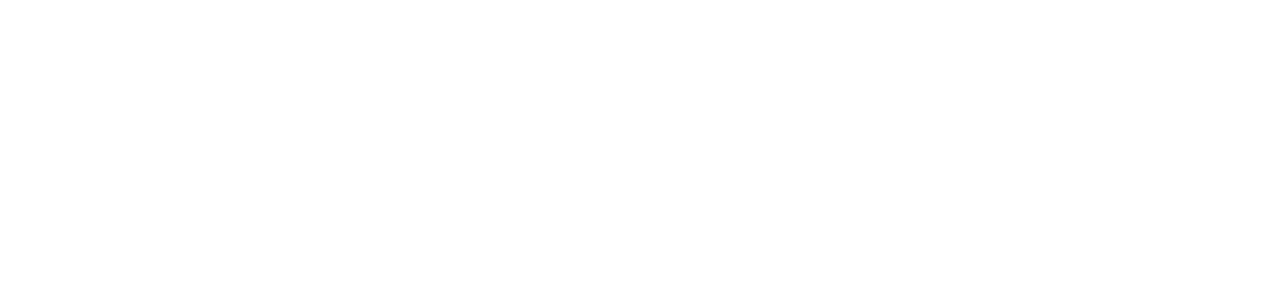
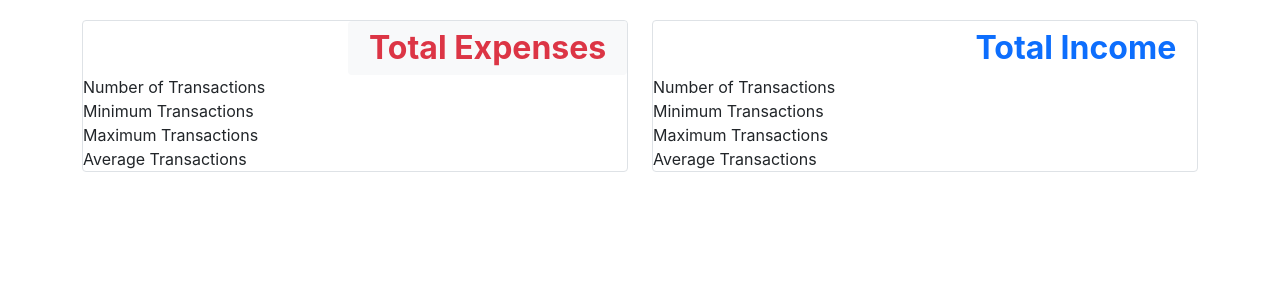
Before and after one commit to Tuhsarshrivastav/Mern-Stack_income-tracker-app, a React (Create React App) app in the folder client/: page /dashboard in a window 1280 px wide. Shown: the top 300 px of the page. Built offline with nearby package versions, Linux system fonts and the light colour scheme; sample sign-in values are in the browser's storage.

Commit message:
added AdminRoute

```diff
--- a/client/src/App.js
+++ b/client/src/App.js
@@ -7,12 +7,17 @@
 import AddExpense from "./screens/expense/AddExpense";
 import Profile from "./screens/users/Profile";
 import PrivateProtectRoute from "./components/Navigation/PrivateProtectRoute";
+import NotAdmin from "./components/NotAdmin";
+import DashboardData from "./screens/users/DashboardData";
+import AdminRoute from "./components/Navigation/Private/AdminRoute";
 
 function App() {
   return (
     <Router>
       <Switch>
         <Route exact path="/" component={Home} />
+        <Route exact path="/not-admin" component={NotAdmin} />
+        <AdminRoute exact path="/dashboard" component={DashboardData} />
         <PrivateProtectRoute exact path="/add-income" component={AddIncome} />
         <PrivateProtectRoute exact path="/add-expense" component={AddExpense} />
         <PrivateProtectRoute exact path="/profile" component={Profile} />
--- /dev/null
+++ b/client/src/components/NotAdmin.js
@@ -0,0 +1,20 @@
+import React from "react";
+import notAdmin from "../img/notadmin.svg";
+const NotAdmin = () => {
+  return (
+    <div
+      style={{
+        display: "flex",
+        justifyContent: "center",
+        alignItems: "center",
+        flexDirection: "column",
+        margin: "20px",
+      }}
+    >
+      <h1 className="text-danger">You are not an admin</h1>
+      <img alt="NotAdmin" className=" img-fluid m-3" src={notAdmin} />
+    </div>
+  );
+};
+
+export default NotAdmin;
--- /dev/null
+++ b/client/src/screens/users/DashboardData.js
@@ -0,0 +1,117 @@
+import React from "react";
+
+const DashboardData = () => {
+  //format date
+  return (
+    <section class="py-6">
+      <div class="container">
+        {/* Grpah */}
+        <div
+          style={{
+            display: "flex",
+            justifyContent: "center",
+            alignItems: "center",
+            marginBottom: "20px",
+          }}
+        >
+          {/* Grpah */}
+          {/* <DataGrap income={totalInc} expenses={totalExp} /> */}
+        </div>
+        {/* Net Profit */}
+        <div style={{ textAlign: "center", margin: "20px" }}>
+          {/* <h2 className="text-success">Net Profit : {formattedNetProfit}</h2> */}
+        </div>
+        <div class="row">
+          <div class="col-12 col-md-6 mb-6">
+            <div class="p-8 border rounded-2">
+              <div class="d-flex mb-6 align-items-start justify-content-between">
+                <span
+                  class="d-inline-flex align-items-center justify-content-center bg-light-light rounded-2"
+                  style={{ width: "40px", height: "40px" }}
+                ></span>
+                {/* Expenses Start */}
+                <span class="badge fs-2 bg-light text-danger">
+                  Total Expenses
+                </span>
+              </div>
+              {/* <h1 class="mb-4">{formattedTotalExp}</h1> */}
+              <p class="mb-0">
+                <span>Number of Transactions</span>
+                <span class="text-danger ms-1">
+                  {/* <span>{numOfTransExp}</span> */}
+                </span>
+              </p>
+
+              <p class="mb-0">
+                <span>Minimum Transactions</span>
+                <span class="text-danger ms-1">
+                  {/* <span>{minExp}</span> */}
+                </span>
+              </p>
+
+              <p class="mb-0">
+                <span>Maximum Transactions</span>
+                <span class="text-danger ms-1">
+                  {/* <span>{maxExp}</span> */}
+                </span>
+              </p>
+
+              <p class="mb-0">
+                <span>Average Transactions</span>
+                <span class="text-danger ms-1">
+                  {/* <span>{avgExp}</span> */}
+                </span>
+              </p>
+            </div>
+          </div>
+          <div class="col-12 col-md-6 mb-6">
+            <div class="p-8 border rounded-2">
+              <div class="d-flex mb-6 align-items-start justify-content-between">
+                <span
+                  class="d-inline-flex align-items-center justify-content-center bg-danger-light rounded-2"
+                  style={{ width: "40px", height: "40px" }}
+                ></span>
+
+                {/* Income Start */}
+                <span class="badge fs-2 bg-primary-light text-primary">
+                  Total Income
+                </span>
+              </div>
+              {/* <h1 class="mb-4">{formattedTotalInc}</h1> */}
+
+              <p class="mb-0">
+                <span>Number of Transactions</span>
+                <span class="text-danger ms-1">
+                  {/* <span>{numOfTransInc}</span> */}
+                </span>
+              </p>
+
+              <p class="mb-0">
+                <span>Minimum Transactions</span>
+                <span class="text-danger ms-1">
+                  {/* <span>{minInc}</span> */}
+                </span>
+              </p>
+
+              <p class="mb-0">
+                <span>Maximum Transactions</span>
+                <span class="text-danger ms-1">
+                  {/* <span>{maxInc}</span> */}
+                </span>
+              </p>
+
+              <p class="mb-0">
+                <span>Average Transactions</span>
+                <span class="text-danger ms-1">
+                  {/* <span>{avgInc}</span> */}
+                </span>
+              </p>
+            </div>
+          </div>
+        </div>
+      </div>
+    </section>
+  );
+};
+
+export default DashboardData;
```
